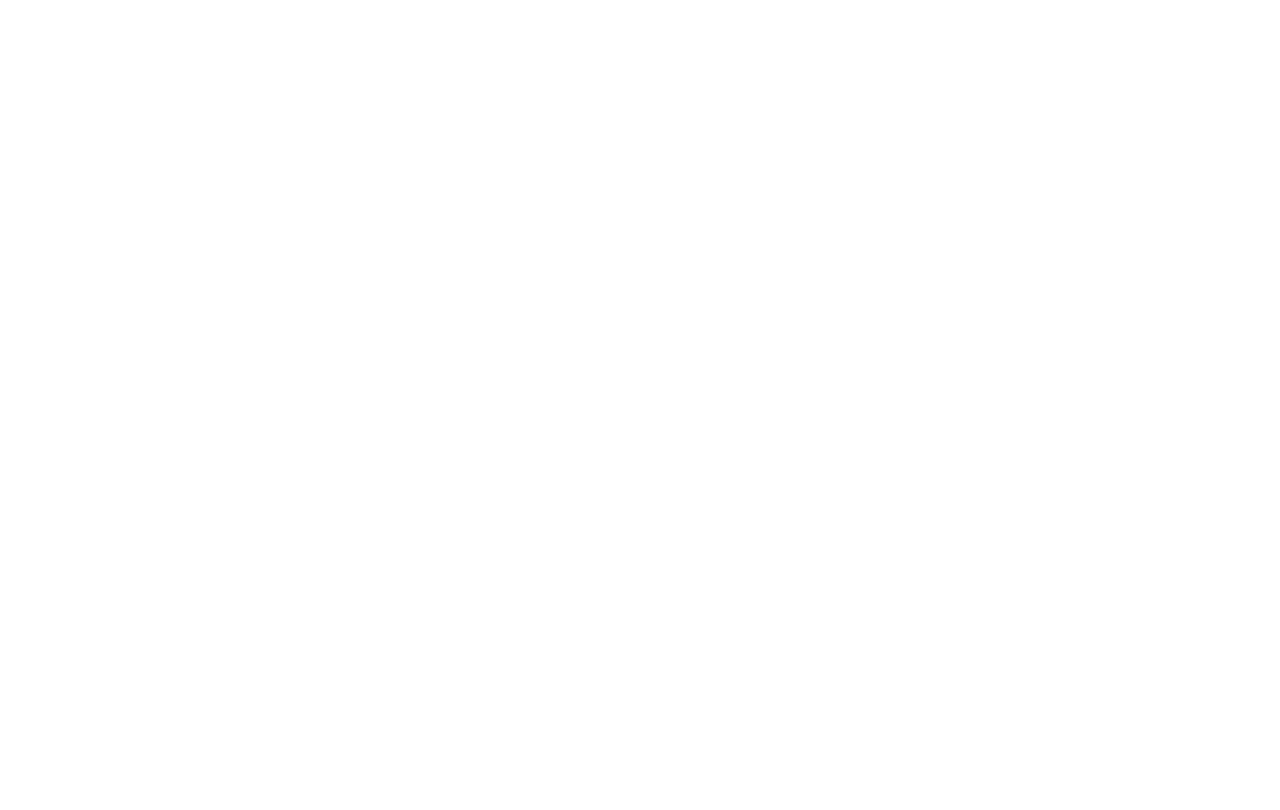
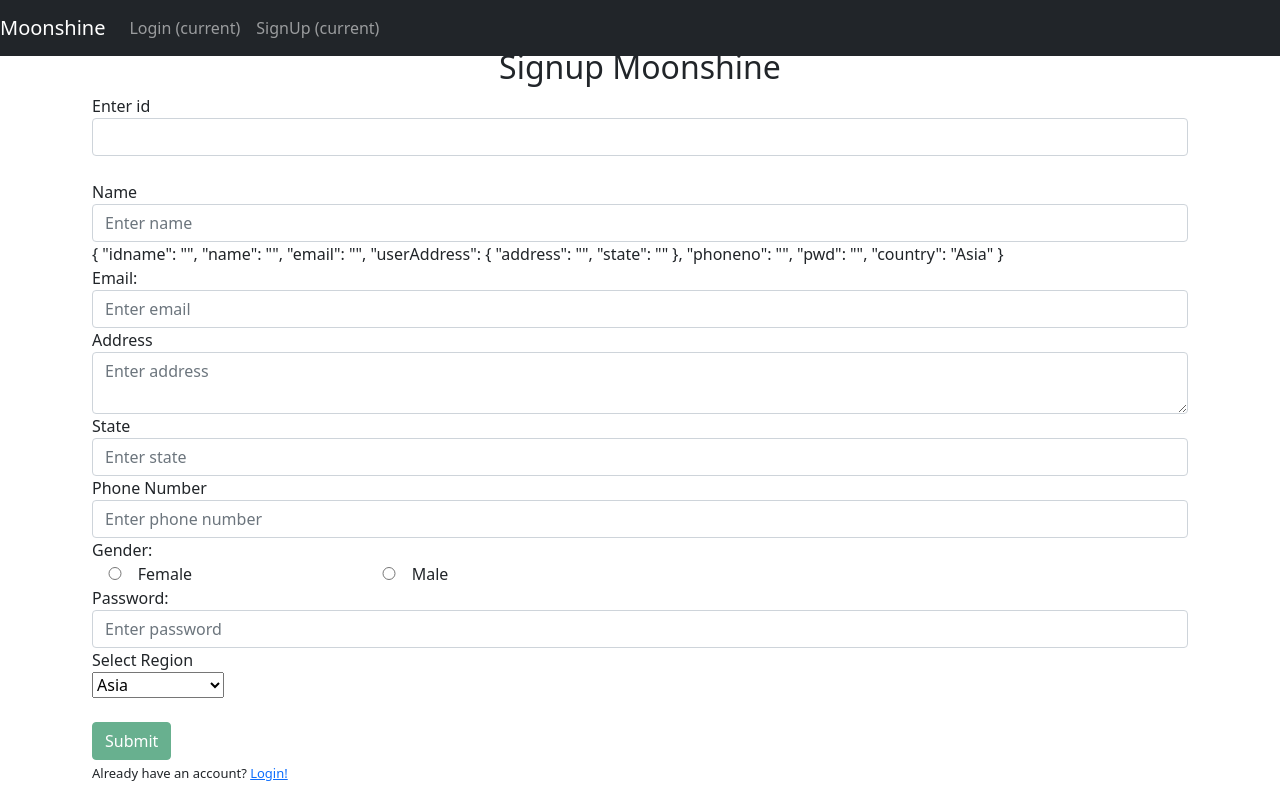
Before and after one commit to anju-shaik/moonshine, an Angular app: page /signup in a window 1280 px wide. Built offline with nearby package versions, Linux system fonts and the light colour scheme.

Commit message:
added validations for signup form

```diff
--- a/src/app/login/login.component.html
+++ b/src/app/login/login.component.html
@@ -1,19 +1,35 @@
 <div class="container" >
     <h2 class="text-center">Login Moonshine</h2>
 
-    <form  #loginForm ='ngForm' class="form-horizontal"  (ngSubmit)="loginForm.form.valid && onSubmit(loginForm.value)" >
-      <!-- <form  class="form-horizontal"  > -->
+    <form  #loginForm ='ngForm' class="form-horizontal" (ngSubmit)="loginForm.form.valid && onSubmit(loginForm.value)">
+      <!-- loginForm: {{ userLogindata}} <br> -->
+      <!-- userLogindata: {{userLogindata | json}} <br> -->
+      loginFormvalue json: {{loginForm.value | json  }}
+
       <div class="form-group ">
         <label class="control-label" for="email">Email:</label>
         <div class="col-sm-6">
-          <input type="email" class="form-control col-sm-6" id="email" placeholder="Enter email" name="email" ngModel required>
+          <input type="email" #email="ngModel" #emailid [class.is-invalid]="email.invalid && email.touched" class="form-control col-sm-6" placeholder="Enter email" id="email" name="email"  ngModel required pattern=".+\@.+\..+" autocomplete="off" minlength=5>
+          <!-- <small class="text-danger" [class.d-none]="email.valid||email.untouched">Email is required</small> -->
+          <!-- {{emailid.className}} -->
         </div>
       </div>
+      <div *ngIf="email.invalid && (email.dirty || email.touched)" class="text-danger">
+        <small  *ngIf="email.errors.required && email.touched">Email is Required</small>
+        <small  *ngIf="email.errors.pattern">Email must have @ .</small>
+        <small  *ngIf="email.errors.minlength"> Email must be at least 5 characters long.</small>
+      </div>
+      <!-- {{email.className}} -->
+      <!-- {{email.valid}} -->
+      <!-- <div *ngIf="loginForm.value.email.invalid">
+        <p>Name required</p>
 
-      <div class="form-group">
-        <label class="control-label" for="pwd">Password:</label>
+      </div> -->
+
+        <div class="form-group">
+        <label class="control-label" for="password">Password:</label>
         <div class="col-sm-6 ">
-          <input type="password" class="form-control col-sm-6 " id="pwd" placeholder="Enter password" name="pwd" ngModel required>
+          <input type="password" class="form-control col-sm-6" #password="ngModel" [class.is-invalid]="password.invalid && password.touched" placeholder="Enter password" name="password" ngModel required maxlength="8" minlength="2">
         </div>
       </div>
 
@@ -27,7 +43,8 @@
 
       <div class="form-group">
         <div class="col-sm-offset-2 col-sm-10 ">
-          <button type="submit" class="btn btn-default btn-success">Submit</button>
+          <button type="submit" class="btn btn-default btn-success" loginform=valid
+          [disabled]="!loginForm.valid">Submit</button>
         </div>
 
         <div id ="small-font">
@@ -40,11 +57,12 @@
     </form>
   </div>
 
-  <div>
-  <button (click)="getuserlogin($event)">userdata</button>
-  <p *ngIf="flag">List of users</p>
+  <button class="btn-warning" (click)="getUserLogin($event)">show users</button>
+  <div *ngIf="flag">
+  <p>List of users</p>
   <div *ngFor="let user of userLogindata;let i=index">
-    <p > Email : {{user.email}}  | Password: {{user.password}} <button class="btn-sm btn-danger" (click)=deleteUser(i)>-</button></p>
+    <p > Email : {{user.email}}  | Password: {{user.password}} <button class="btn-sm btn-danger"
+      (click)=deleteUser(i)>-</button></p>
 
   </div>
 </div>
--- a/src/app/login/login.component.ts
+++ b/src/app/login/login.component.ts
@@ -1,6 +1,7 @@
 import { Component, OnInit } from '@angular/core';
 import { userLoginService } from '../../services/userlogin.service';
-import { UserModel } from '../model/user.model';
+import { LoginModel } from '../model/login.model';
+
 
 @Component({
   selector: 'app-login',
@@ -9,17 +10,9 @@
 })
 export class LoginComponent implements OnInit {
 
-  // user : userModel = {
-  //   name:undefined,
-  //   email:undefined,
-  //   address:undefined,
-  //   phoneno:undefined,
-  //   password:undefined,
-  //   country:undefined,
-  // };
-
-  userLogindata : UserModel[];
-  flag:boolean=false;
+  userLogindata : LoginModel[] = [{email:undefined, password:undefined}];
+  //userLogindata : LoginModel[];
+  flag : boolean = false;
 
   constructor(private userLoginService:userLoginService) {
     // console.log(this.user);
@@ -28,21 +21,33 @@
   ngOnInit(): void {
 }
 
-    getuserlogin(data){
+    // getuserlogin(data){
+    //   this.flag=!this.flag;
+    //   data = this.userLoginService.getUserLogindata(data);
+    //   this.userLogindata = data;
+    //   console.log(data);
+    //   // console.log(this.userLogindata)
+    // }
+
+    getUserLogin(data){
       this.flag=!this.flag;
       data = this.userLoginService.getUserLogindata(data);
       this.userLogindata = data;
     }
 
-    setuserlogin(email,pwd){
-      this.userLoginService.setUserdata(email,pwd);
+    setuserlogin(userdata: {email:string , password:string}){
+      this.userLoginService.setUserdata(userdata);
 
     }
 
-    onSubmit(userlogin){
-      console.log(this.userLogindata)
-      this.userLoginService.setUserdata(userlogin.email,userlogin.pwd);
-      // console.log(this.userLoginService.user)
+    // onSubmit(userlogin){
+    //   this.userLoginService.setUserdata(userlogin.email,userlogin.pwd);
+    //   console.log(this.userLoginService.user)
+    // }
+
+    onSubmit(userdata: {email:string , password:string}){
+      this.userLoginService.setUserdata(userdata);
+      console.log(userdata)
     }
 
     deleteUser(index:number){
--- a/src/app/signup/signup.component.css
+++ b/src/app/signup/signup.component.css
@@ -15,3 +15,7 @@
     display:inline-block;
     font-size: 13px;
 }
+
+input.ng-invalid.ng-touched {
+    border:1px solid red
+}
--- a/src/app/signup/signup.component.html
+++ b/src/app/signup/signup.component.html
@@ -1,39 +1,65 @@
 <div class="container container-fluid " id="content">
   <h2 class="text-center">Signup Moonshine</h2>
 
+  <form class="form-horizontal" #signupForm="ngForm">
+
     <div class="form-group ">
-      <label class="control-label" for="name">Name</label>
-      <div class="col-sm-6">
-        <input type="text" class="form-control "  placeholder="Enter name" name="name" required>
+      <label class="control-label" for="id">Enter id </label>
+      <div>
+        <input type="text"
+        class="form-control"
+        ngModel
+        name="idname"
+        #id="ngModel" required>
+        <span class="text-danger help-block" *ngIf="id.invalid && id.touched">Please enter valid id</span> <br>
       </div>
     </div>
 
+
     <div class="form-group ">
-      <label class="control-label" for="email">Email:</label>
-      <div class="col-sm-6">
-        <input type="email" class="form-control "  placeholder="Enter email" name="email" required>
+      <label class="control-label" for="name">Name</label>
+      <div>
+        <input type="text" class="form-control" #name placeholder="Enter name" name="name" required ngModel
+          autocomplete="off">
+          {{signupForm.value | json}}
       </div>
     </div>
 
+
     <div class="form-group ">
-      <label class="control-label" for="address">Address:</label>
-      <div class="col-sm-6">
-        <textarea placeholder="Enter address" type="text" class="form-control col-sm-6" name="address" ></textarea>
+      <label class="control-label" for="email">Email:</label>
+      <div>
+        <input type="email" class="form-control " placeholder="Enter email" name="email" required ngModel
+          autocomplete="off">
+      </div>
+    </div>
+
+    <div class="form-group" ngModelGroup="userAddress">
+      <label class="control-label" for="address1">Address </label>
+      <div>
+        <textarea placeholder="Enter address" type="text" class="form-control col-sm-6" rows=2 name="address" ngModel
+          autocomplete="off"></textarea>
+      </div>
+      <div>
+        <label class="control-label" for="state">State</label>
+        <input placeholder="Enter state" type="text" class="form-control col-sm-6" rows=1 name="state" ngModel
+          autocomplete="off">
       </div>
 
     </div>
     <div class="form-group ">
       <label class="control-label" for="phoneno">Phone Number</label>
-      <div class="col-sm-6">
-        <input type="text" class="form-control col-sm-6"  placeholder="Enter phone number" name="phoneno" required>
+      <div>
+        <input type="text" class="form-control col-sm-6" placeholder="Enter phone number" name="phoneno" required
+          ngModel autocomplete="off">
       </div>
     </div>
 
     <div class="form-group ">
-      <label class="control-label" for="gender">Gender:</label>
-      <div class="col-sm-6">
+      <label class="control-label" for="gender" name="gender">Gender:</label>
+      <div>
         <label class="col-sm-3">
-          <input class="col-sm-2" for="female" type="radio" name="gender" >Female</label>
+          <input class="col-sm-2" for="female" type="radio" name="gender">Female</label>
         <label class=" col-sm-3">
           <input class="col-sm-2" for="male" type="radio" name="gender">Male</label>
       </div>
@@ -41,30 +67,41 @@
 
     <div class="form-group">
       <label class="control-label" for="pwd">Password:</label>
-      <div class="col-sm-6 ">
-        <input type="password" class="form-control col-sm-6 " placeholder="Enter password" name="pwd" required>
-        {{password}}
+      <div>
+        <input type="password" class="form-control" placeholder="Enter password" name="pwd" required
+          [(ngModel)]="password" #pwd="ngModel" autocomplete="off">
+        <small *ngIf="pwd.dirty" class="text-primary">Your password : {{password}} </small>
       </div>
     </div>
 
-    <div class="dropdown form-group ">
+    <div class="form-group ">
       <label class="control-label" for="country">Select Region</label>
       <div class="form-group">
-       <select class="control-label col-sm-3" name="country" >
-          <option value="asia">Asia</option>
-          <option value="africa">Africa</option>
-          <option value="europe">Europe</option>
-          <option value="antarctica">Antarctica</option>
-          <option value="northAmerica">North America</option>
-          <option value="southAmerica">South America</option>
+        <select
+         (blur)="validateCountry(country.value)"
+         [class.in-valid]="countryHasError && country.touched"
+          class="control-label"
+          [ngModel]="defaultvalue"
+          #country="ngModel"
+          name="country"
+          required>
+          <!-- <option value="asia">Asia</option> -->
+          <option *ngFor="let country of countries">{{country}}</option>
         </select>
+
+        <small class="text-danger"
+        [class.d-none]="!countryHasError||country.untouched">
+          Please choose a region
+        </small>
       </div>
     </div>
-<br>
+
+    <br>
+
     <div class="form-group">
       <div class="col-sm-10 ">
-        <button type="submit" class="btn btn-default btn-success">Submit</button>
-      </div >
+        <button type="submit" class="btn btn-default btn-success" [disabled]="!signupForm.valid">Submit</button>
+      </div>
     </div>
 
     <div class="form-grop" id="small-font">
--- a/src/app/signup/signup.component.ts
+++ b/src/app/signup/signup.component.ts
@@ -10,8 +10,22 @@
   constructor() { }
 
   ngOnInit(): void {
+
   }
 
-  password:string;
+  password:string='';
+  defaultvalue = "Asia"
+  countries:String[] = ['Asia','Africa','Europe','North America','South America','Antarctica'];
+
+  countryHasError = true;
+
+  validateCountry(value){
+    if(value === 'default'){
+      this.countryHasError = true;
+    }
+    else
+    this.countryHasError = false;
+  }
+
 
 }
--- a/src/services/userlogin.service.ts
+++ b/src/services/userlogin.service.ts
@@ -15,15 +15,22 @@
     {email:'user@user.com',password:'user'}
   ];
 
-  getUserLogindata(data){
+  // getUserLogindata(data){
+  //   return this.user;
+  // }
+
+  getUserLogindata(data: {email:string , password:string} ){
     return this.user;
   }
 
-  setUserdata(email,pwd){
-    return this.user.push({email:email, password:pwd})
+//   setUserdata(email,pwd){
+//     return this.user.push({email:email, password:pwd})
+// }
+
+    setUserdata(userdata: {email:string , password:string}){
+       return this.user.push(userdata);
+    }
+    deleteUser(index:number){
+        return this.user.splice(index,1);
+    }
 }
-
-deleteUser(index:number){
-  return this.user.splice(index,1);
-}
-}
```
